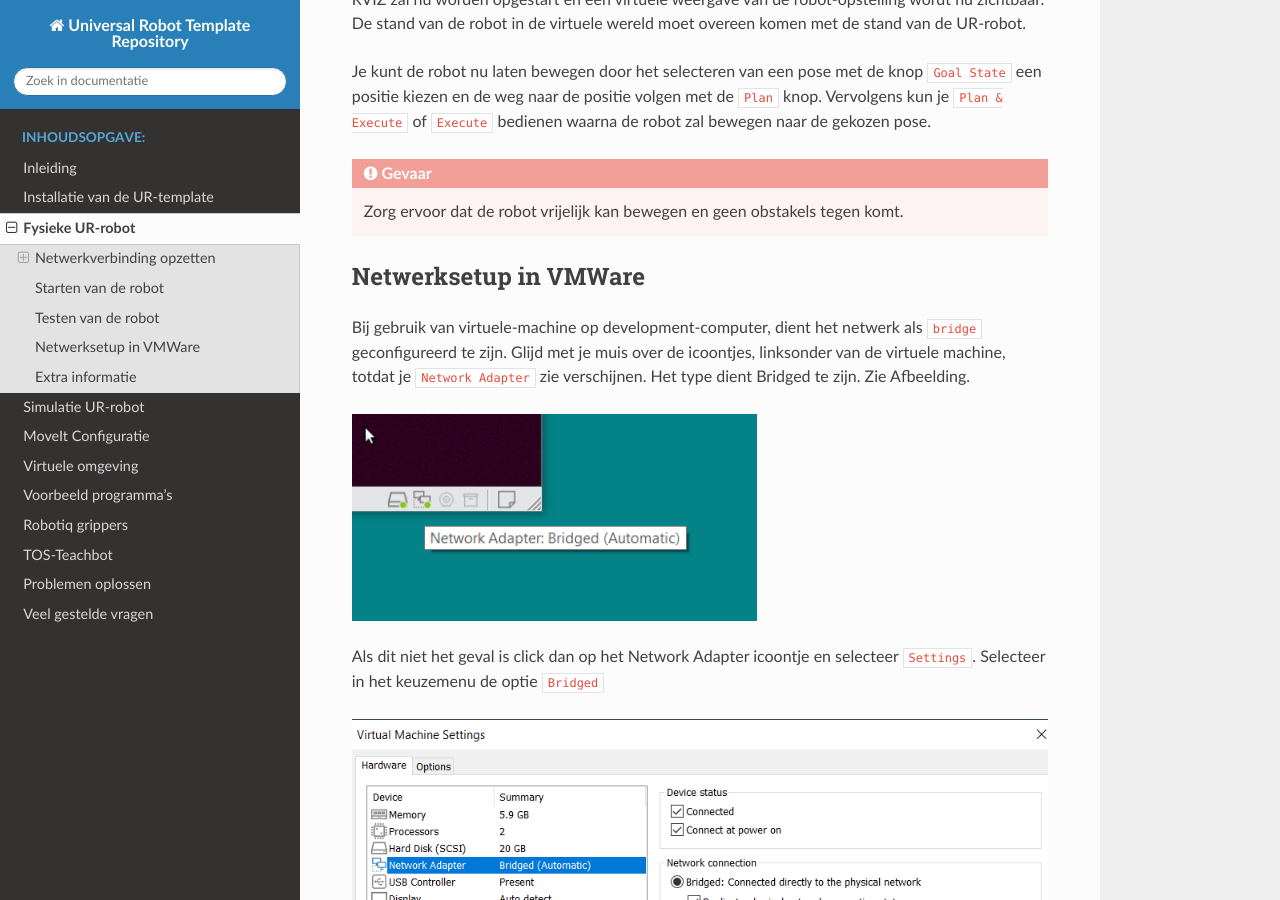
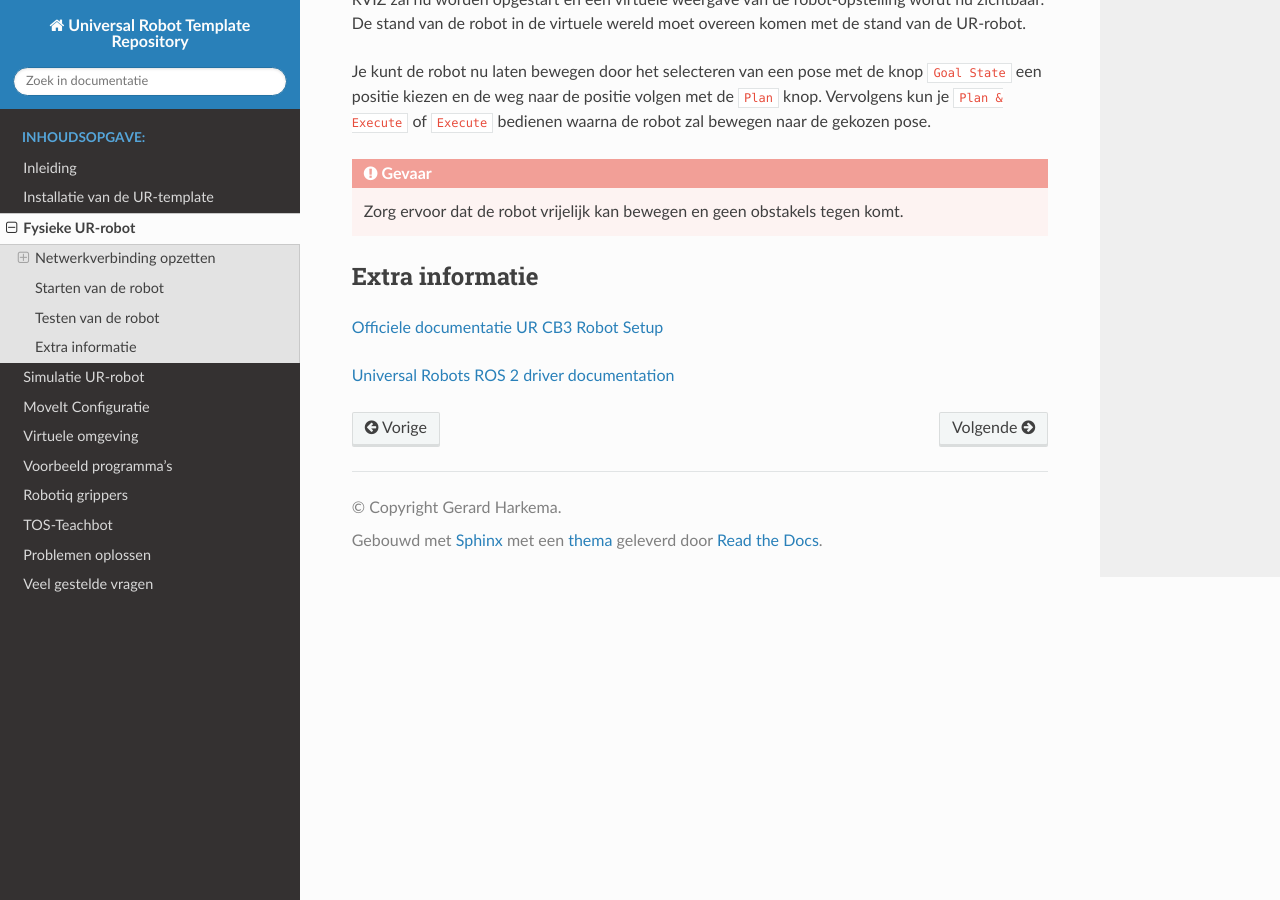
Before and after one commit to Christophe454/Eye_in_hand_Periode2.4_C2, a Sphinx documentation site: the page built from documentation/documentation/real_robot.md, in a window 1280 px wide and 900 px high, scrolled down 3722 px. Built offline with Sphinx 7.4.7 and the Read the Docs theme 3.1.0, drawn with Linux system fonts in a browser that asks for light colours.

Commit message:
20260310

```diff
--- a/documentation/documentation/real_robot.md
+++ b/documentation/documentation/real_robot.md
@@ -128,15 +128,6 @@ Zorg ervoor dat de robot vrijelijk kan bewegen en geen obstakels tegen komt.
 
 
 
-## Netwerksetup in VMWare
-Bij gebruik van virtuele-machine op development-computer, dient het netwerk als `bridge` geconfigureerd te zijn. Glijd met je muis over de icoontjes, linksonder van de virtuele machine, totdat je `Network Adapter` zie verschijnen. Het type dient Bridged te zijn. Zie Afbeelding.
-
-![image](../images/vmware1.png)
-
-Als dit niet het geval is click dan op het Network Adapter icoontje en selecteer `Settings`. Selecteer in het keuzemenu de optie `Bridged`
-
-![image](../images/vmware2.png)
-
 ## Extra informatie
 [Officiele documentatie UR CB3 Robot Setup](https://docs.universal-robots.com/Universal_Robots_ROS2_Documentation/doc/ur_client_library/doc/setup/robot_setup.html)
 
```
